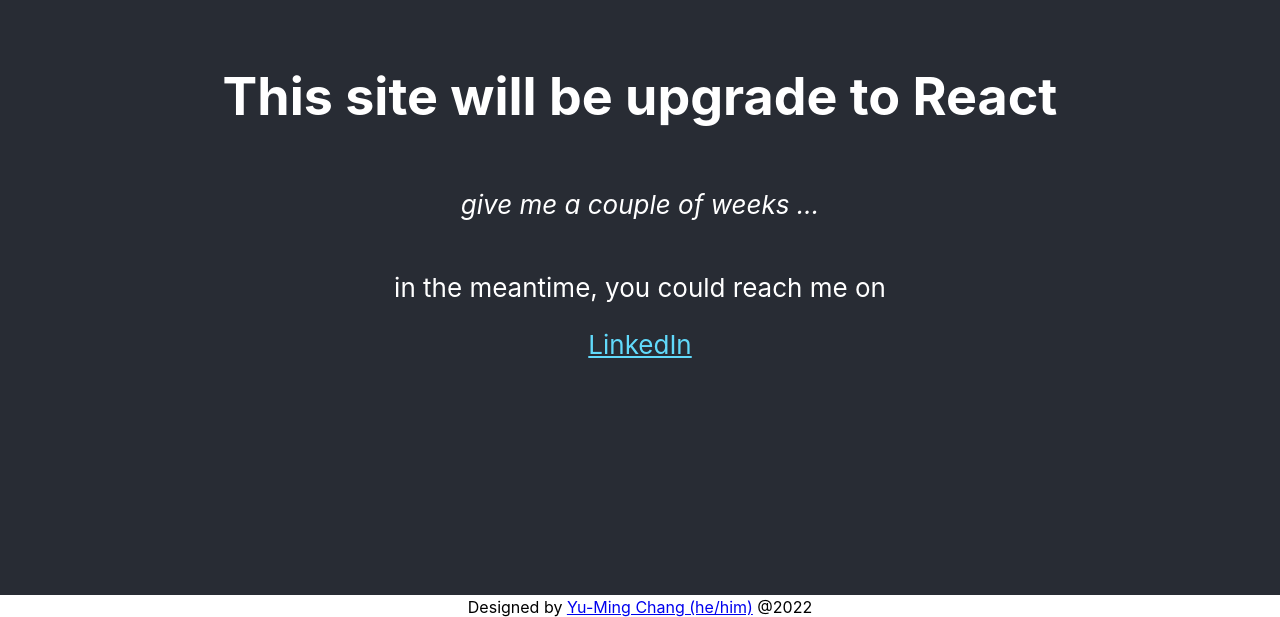
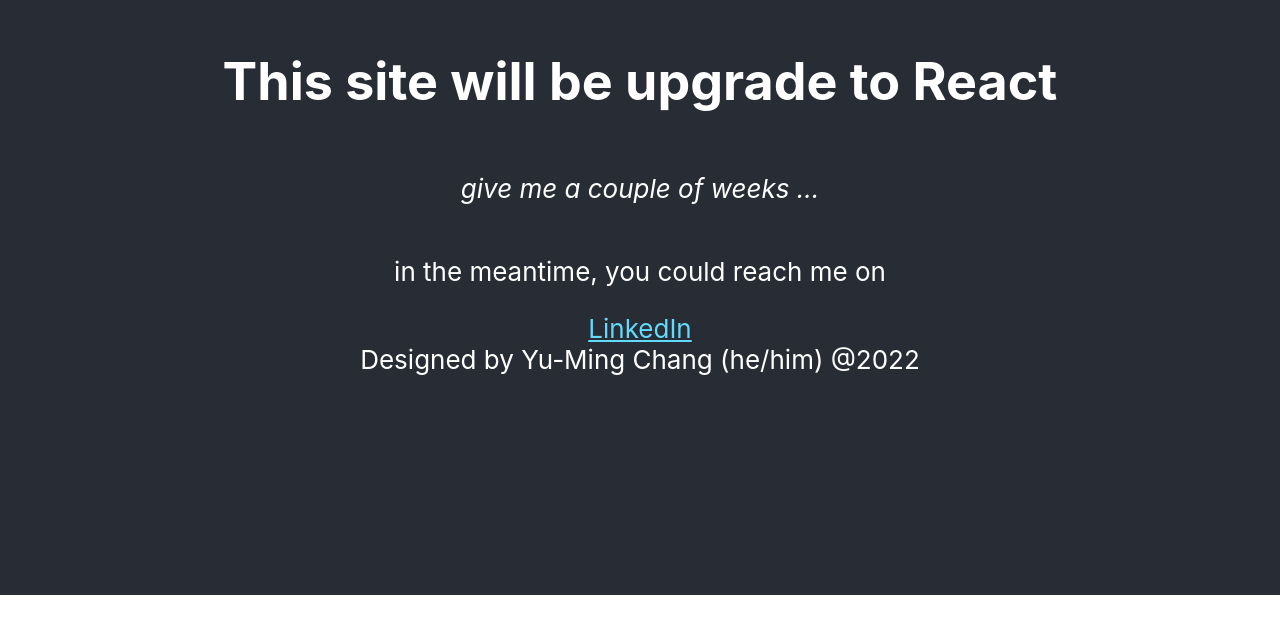
Before and after one commit to yumingchang1991/personal-portfolio, a React (Create React App) app: page / in a window 1280 px wide. Shown: the part 205-822 px from the top of the page. After the commit the page ends 800 px from the top, so only its background shows below. Built offline with nearby package versions, Linux system fonts and the light colour scheme.

Commit message:
move footer app into App() header element

```diff
--- a/src/App.js
+++ b/src/App.js
@@ -9,8 +9,9 @@ function App() {
         <p><i>give me a couple of weeks ...</i></p>
         <p>in the meantime, you could reach me on</p>
         <a className="App-link" href="https://www.linkedin.com/in/yumingchang1991/" rel="noreferrer" target="_blank">LinkedIn</a>
+        <Footer />
       </header>
-      <Footer />
+
     </div>
   );
 }
--- a/src/Footer.css
+++ b/src/Footer.css
@@ -7,7 +7,7 @@ footer {
     font-size: 30px;
 }
 
-.Author {
+.Author a {
     /* OTHER */
     color: inherit;
     font-size: inherit;
@@ -15,6 +15,6 @@ footer {
     text-decoration: none;
 }
 
-.Author:hover {
+.Author a:hover {
     color: tomato;
 }
--- a/src/Footer.js
+++ b/src/Footer.js
@@ -2,11 +2,11 @@ import './Footer.css'
 
 function Footer () {
     return (
-        <footer className="Author">
+        <div className="Author">
             <span>Designed by </span>
             <a href="https://yumingchang1991.github.io/personal-portfolio/">Yu-Ming Chang (he/him)</a>
             <span> @2022</span>
-        </footer>
+        </div>
     )
 }
 
```
